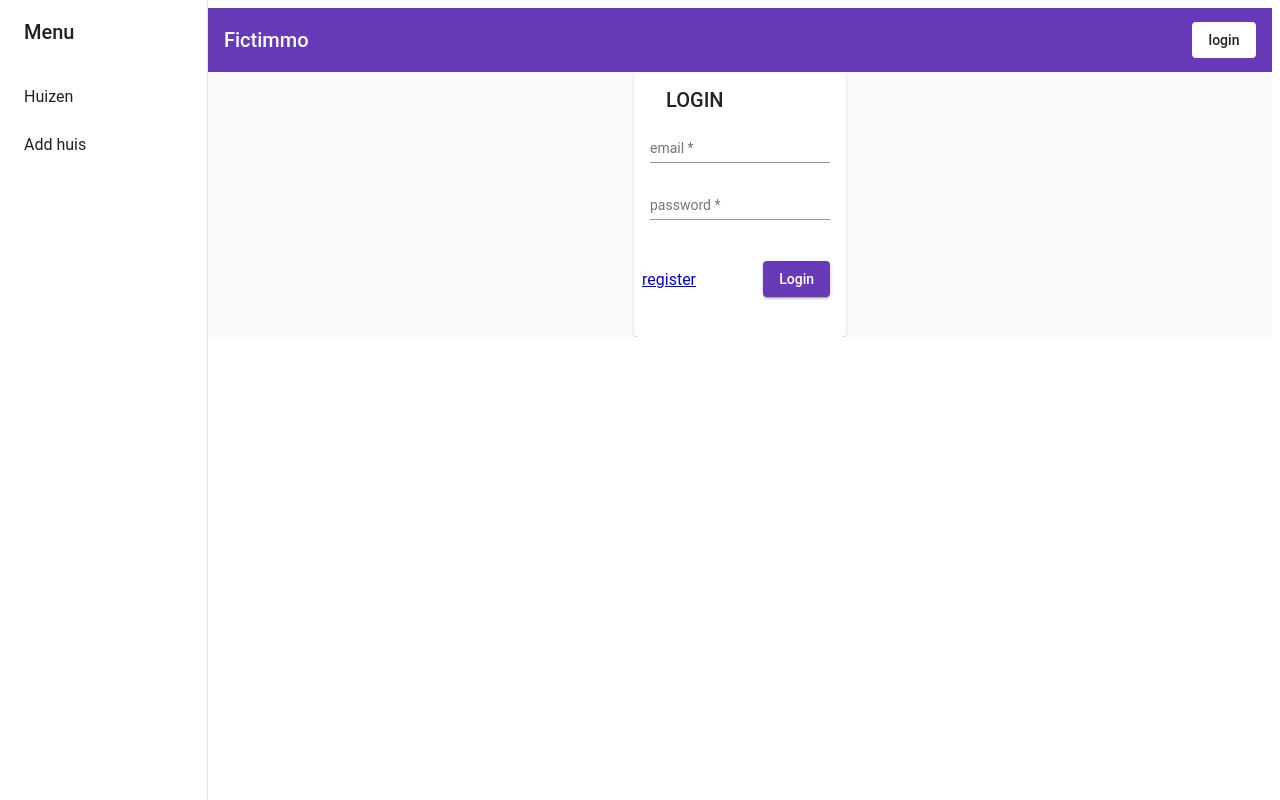
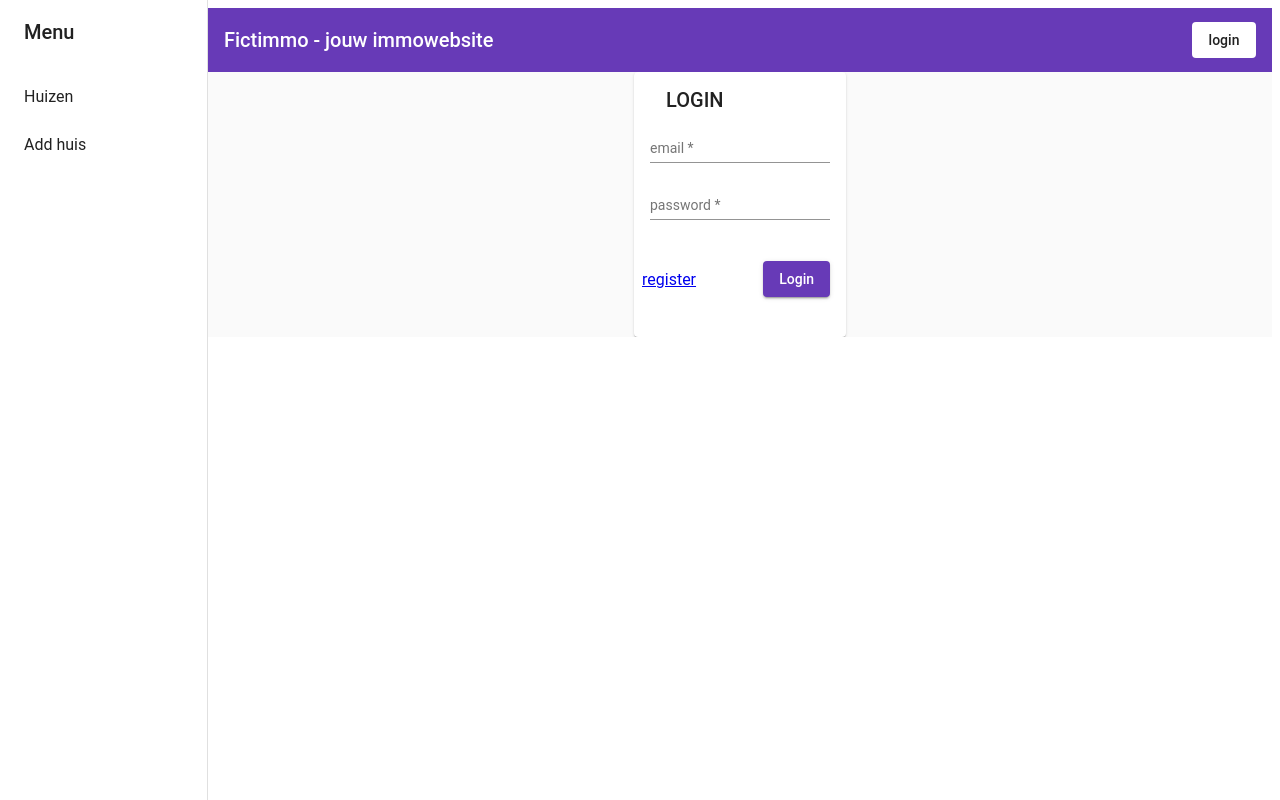
Before and after one commit to KilianHoefman/Fictimmo_Frontend, an Angular app in the folder huizenapp/: page /login in a window 1280 px wide. Built offline with nearby package versions, Linux system fonts and the light colour scheme.

Commit message:
EnableTracing: false

```diff
--- a/huizenapp/src/app/app-routing.module.ts
+++ b/huizenapp/src/app/app-routing.module.ts
@@ -18,7 +18,7 @@ const appRoutes: Routes = [
 @NgModule({
   declarations: [],
   imports: [
-    RouterModule.forRoot(appRoutes, {enableTracing: true})
+    RouterModule.forRoot(appRoutes, {enableTracing: false})
   ],
   exports: [
     RouterModule
--- a/huizenapp/src/app/main-nav/main-nav.component.html
+++ b/huizenapp/src/app/main-nav/main-nav.component.html
@@ -24,7 +24,7 @@
       >
         <mat-icon aria-label="Side nav toggle icon">menu</mat-icon>
       </button>
-      <span>Fictimmo</span>
+      <span>Fictimmo - jouw immowebsite</span>
       <span class="fill-space"></span>
       <span *ngIf="loggedInUser$ | async as user; else loginTemplate">
         {{ user }}
--- a/huizenapp/src/app/main-nav/main-nav.component.ts
+++ b/huizenapp/src/app/main-nav/main-nav.component.ts
@@ -27,10 +27,10 @@ import { Router } from '@angular/router';
 
      logout(){
        this._authenticationService.logout();
+       this._router.navigate(['/login']);
       }
 
       login(){
-        console.log('login');
         this._router.navigate(['/login']);
       }
     }
```
